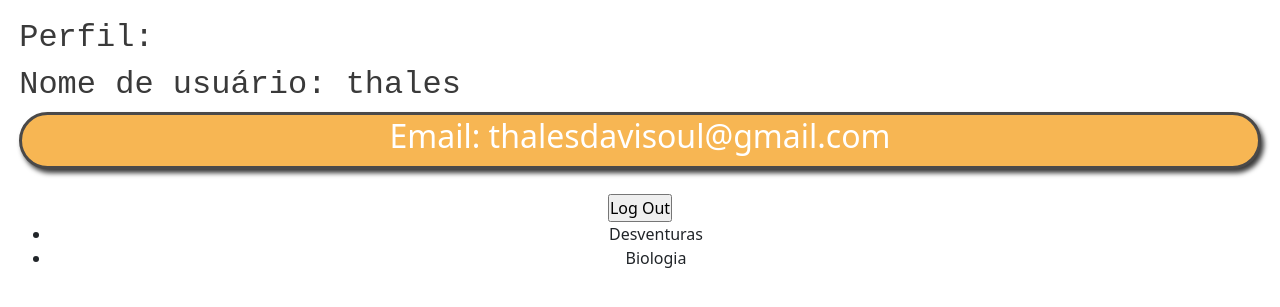
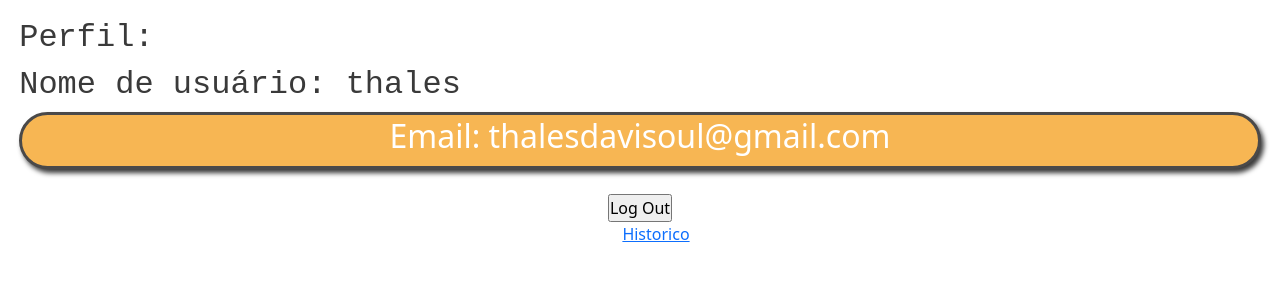
Before and after one commit to ThalesDaviSouza/Sharin-Hub, a Django app: page /sharin/perfil/ in a window 1280 px wide. Shown: the part 73-380 px from the top of the page. Run offline with Django 4.2, Linux system fonts and the light colour scheme; a user stored in the database is signed in; data comes from the database, SQL or seed files in the repository; both versions use the stored data as it was after the commit.

Commit message:
Adicionado histórico de publicações
Foi adicionado uma tela para o usuário ver as publicações que ele já fez.

```diff
--- a/sharingHub/sharin/templates/sharin/perfil.html
+++ b/sharingHub/sharin/templates/sharin/perfil.html
@@ -29,11 +29,9 @@
             </div>
         </div>
         <ul>
-            {% for publicacao in publicacoes %}
-
-            <li>{{publicacao.titulo}}</li>
-
-            {% endfor %}
+            {% if publicacoes %}
+                <a href="{% url 'sharin:historico-usuario' %}">Historico</a>
+            {% endif %}
         </ul>
     </div>
 
--- a/sharingHub/sharin/urls.py
+++ b/sharingHub/sharin/urls.py
@@ -14,4 +14,5 @@ urlpatterns = [
     path("publicacao_edit/<publicacao_id>", views.publicacao_edit, name="publicacao-edit"),
     path("publicacao_delete/<publicacao_id>", views.publicacao_delete, name="publicacao-delete"),
     path("pesquisa_publicacao", views.pesquisa_publicacao, name="pesquisa-publicacao"),
+    path('historico', views.historico, name="historico-usuario"),
 ]
--- a/sharingHub/sharin/views.py
+++ b/sharingHub/sharin/views.py
@@ -167,3 +167,13 @@ def perfil(request):
     return render(request, "sharin/perfil.html", {
         "publicacoes":publicacoes,
     })
+
+def historico(request):
+    if not request.user.is_authenticated:
+        return redirect("sharin:login_view")
+
+    publicacoes = Publicacao.objects.all().filter(criador=request.user.id)
+
+    return render(request, "sharin/historico.html", {
+        "publicacoes": publicacoes,
+    })
```
Also changed, not shown: sharingHub/sharin/templates/sharin/historico.html (added, +15 -0 lines), sharingHub/db.sqlite3.
